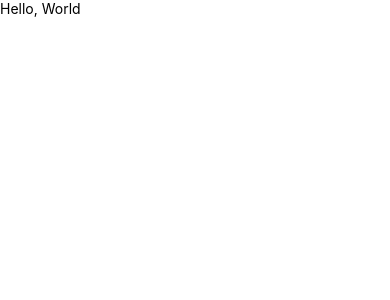
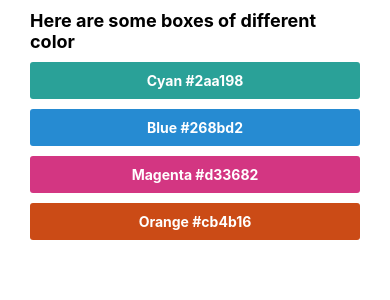
Before and after one commit to hkundnani/react-native-intro, a React Native app: screen / in a window 390 px wide. Shown: the top 300 px of the page. Built offline with nearby package versions, Linux system fonts and the light colour scheme.

Commit message:
Style exercise

```diff
--- a/App.js
+++ b/App.js
@@ -1,10 +1,58 @@
 import React from "react";
-import { View, Text, StatusBar } from "react-native";
+import { View, Text, StatusBar, StyleSheet } from "react-native";
+
+const styles = StyleSheet.create({
+  container: {
+    marginTop: StatusBar.currentHeight,
+    paddingHorizontal: 30,
+    paddingVertical: 10,
+  },
+  box: {
+    padding: 10,
+    justifyContent: "center",
+    marginBottom: 10,
+    borderRadius: 3,
+  },
+  cyan: {
+    backgroundColor: "#2aa198",
+  },
+  blue: {
+    backgroundColor: "#268bd2",
+  },
+  magenta: {
+    backgroundColor: "#d33682",
+  },
+  orange: {
+    backgroundColor: "#cb4b16",
+  },
+  text: {
+    fontWeight: "bold",
+    color: "white",
+    textAlign: "center",
+  },
+  heading: {
+    fontSize: 18,
+    fontWeight: "bold",
+    marginBottom: 10,
+  },
+});
 
 const App = () => {
   return (
-    <View style={{ marginTop: StatusBar.currentHeight }}>
-      <Text>Hello, World</Text>
+    <View style={styles.container}>
+      <Text style={styles.heading}>Here are some boxes of different color</Text>
+      <View style={[styles.box, styles.cyan]}>
+        <Text style={styles.text}>Cyan #2aa198</Text>
+      </View>
+      <View style={[styles.box, styles.blue]}>
+        <Text style={styles.text}>Blue #268bd2</Text>
+      </View>
+      <View style={[styles.box, styles.magenta]}>
+        <Text style={styles.text}>Magenta #d33682</Text>
+      </View>
+      <View style={[styles.box, styles.orange]}>
+        <Text style={styles.text}>Orange #cb4b16</Text>
+      </View>
     </View>
   );
 };
```
